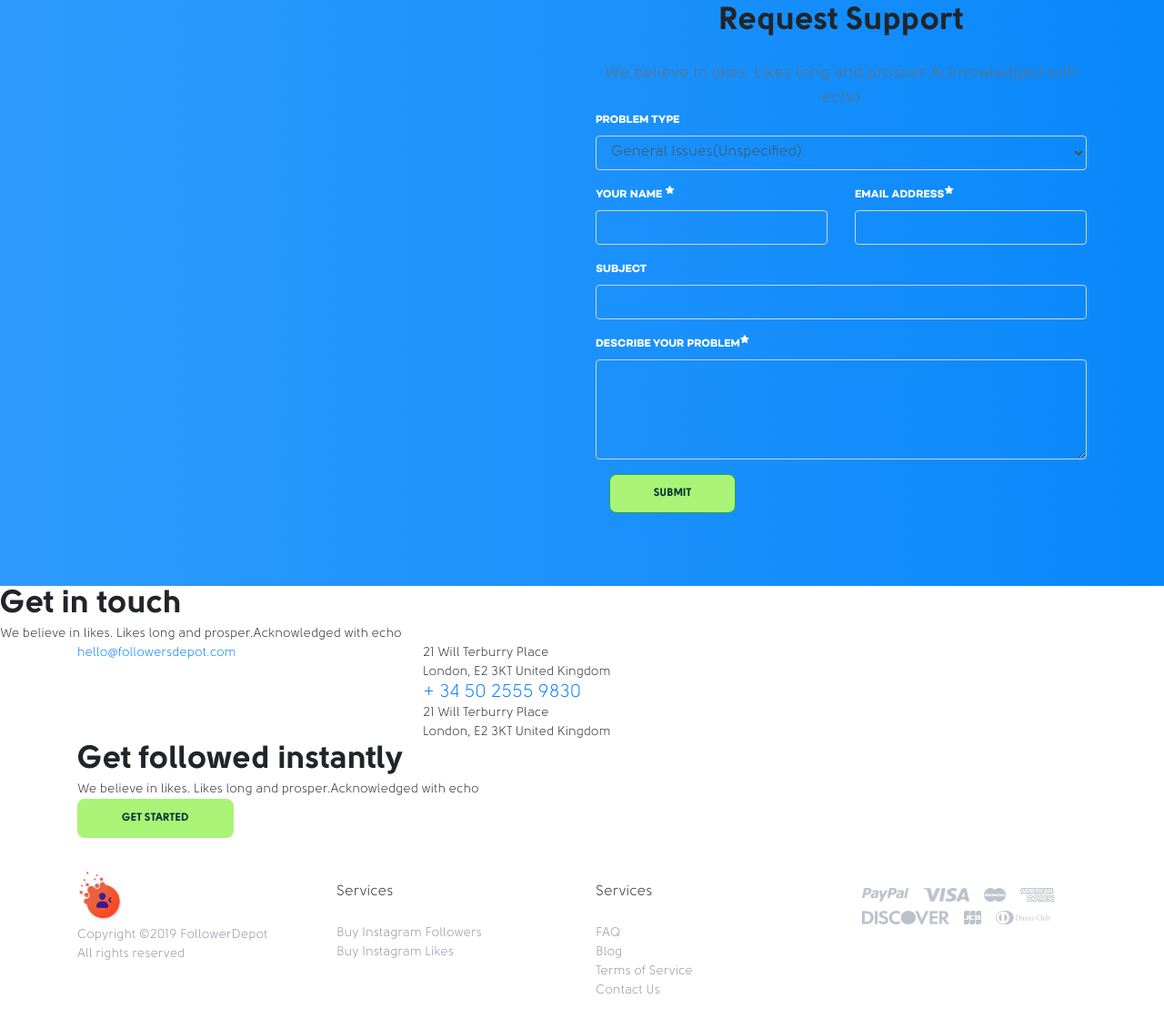
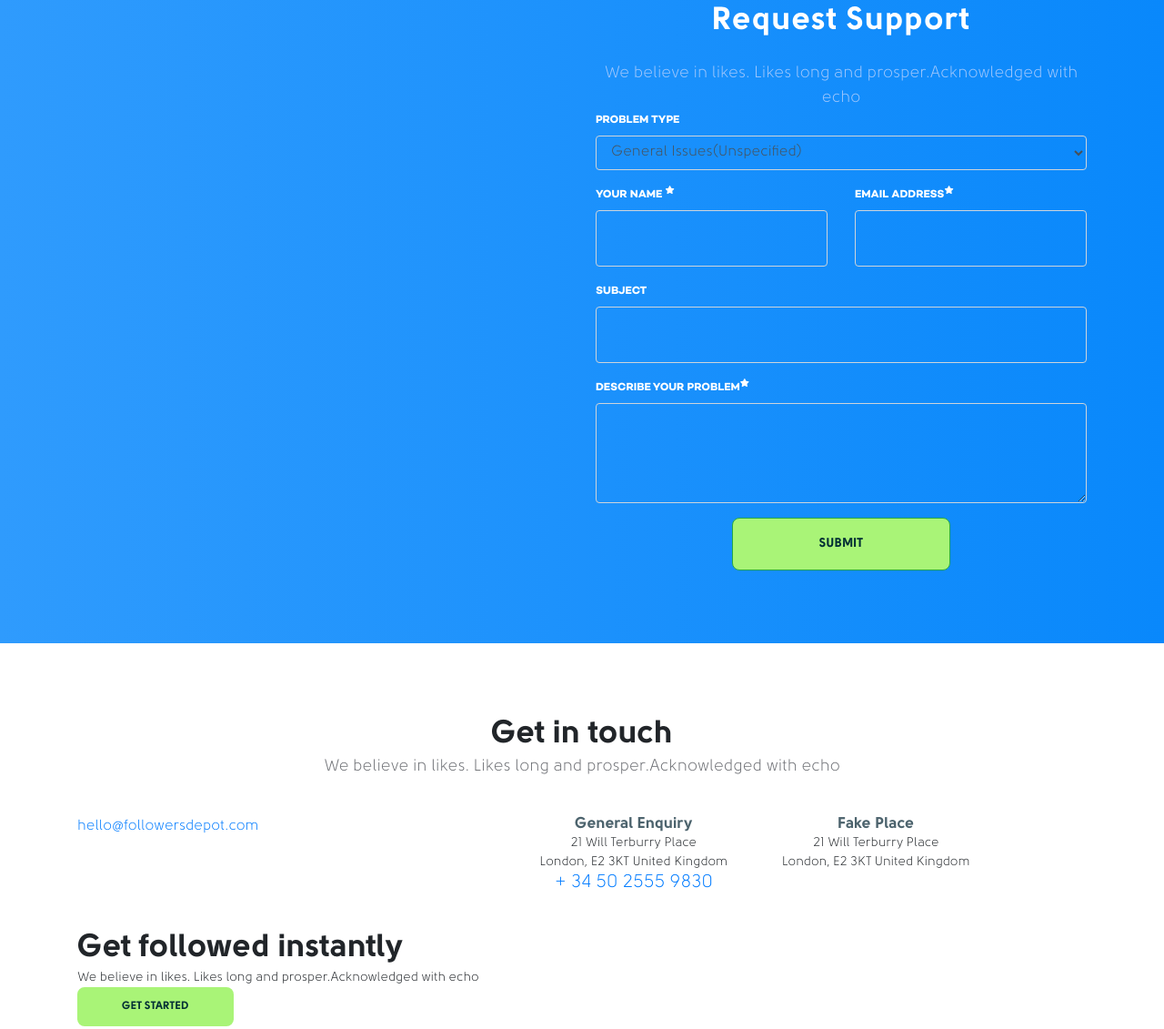
Before and after one commit to bikal1000/follow_depot, a plain HTML site: page support.html in a window 1280 px wide. Shown: the part 1674-2805 px from the top of the page at 91% size. Drawn offline with Linux system fonts and the light colour scheme; a web font is replaced by a local one.

Commit message:
minor addition

```diff
--- a/css/style.css
+++ b/css/style.css
@@ -839,13 +839,11 @@ p{
 }
 .faq-title{
     text-align:center;
+    margin-bottom:80px;
 }
 .faq-title p{
     color: #6c6e73;
     font-size: 18px;
-}
-.faq-title{
-    margin-bottom:80px;
 }
 .faq-title h2{
     margin-bottom:22px;
@@ -916,12 +914,14 @@ p{
     text-align:center;
 }
 .request-title p{
-    color: #6c6e73;
+    color: #a3c8fc;
     font-size: 18px;
 
 }
 .request-title h2{
     margin-bottom:22px;
+    color:#fff;
+    letter-spacing:1px;
 }
 .row-form{
     display:flex;
@@ -941,3 +941,52 @@ p{
 .form-group .fa-style{
     color:#fff;
 }
+.form-holder .btn-lime{
+    margin:0 auto;
+    line-height: 40px;
+    max-width:240px;
+    width:100%;
+    font-size:14px;
+}
+.col-self{
+    text-align: center;
+}
+.form-group input,.form-group select{
+    line-height:48px;
+}
+.form-group input:focus,.form-group select:focus,.form-group textarea:focus{
+    box-shadow: 0 0 0 2px #51B5CF;
+}
+
+/*GetinTouch Section*/
+.getintouch-title{
+    text-align: center;
+
+}
+.getintouch-title p{
+    color: #6c6e73;
+    font-size: 18px;
+}
+.getintouch{
+    padding:80px 0 40px;
+}
+.contact-email{
+    font-size:16px;
+    color:;
+}
+.location-details{
+    display:flex;
+    text-align:center;
+    justify-content:center;
+}
+.getintouch-title{
+    margin-bottom:40px;
+}
+.first-place h4,.second-place h4{
+    font-size: 17px;
+    font-weight: 700;
+    color: #4c636d;
+}
+.first-place{
+    margin-right:60px;
+}
--- a/support.html
+++ b/support.html
@@ -355,7 +355,7 @@
                                                 </div>
                                             </div>
                                         </div>
-                                        <div class="col-md-12">
+                                        <div class="col-md-12 col-self">
                                             <input type="submit" class="btn btn-success btn-lime" value="SUBMIT">
                                         </div>
                                     </div>
@@ -380,12 +380,14 @@
                         </div>
                         <div class="col-md-8">
                             <div class="location-details">
-                                <div class="general enquiries">
+                                <div class="first-place">
+                                    <h4>General Enquiry</h4>
                                     <p>21 Will Terburry Place<br>
                                     London, E2 3KT United Kingdom</p>
                                     <a href="tel:+345025559830"><h5>+ 34 50 2555 9830</h5></a>
                                 </div>
-                                <div class="fake-place">
+                                <div class="second-place">
+                                    <h4>Fake Place</h4>
                                     <p>21 Will Terburry Place<br>
                                     London, E2 3KT United Kingdom</p>
                                 </div>
```
